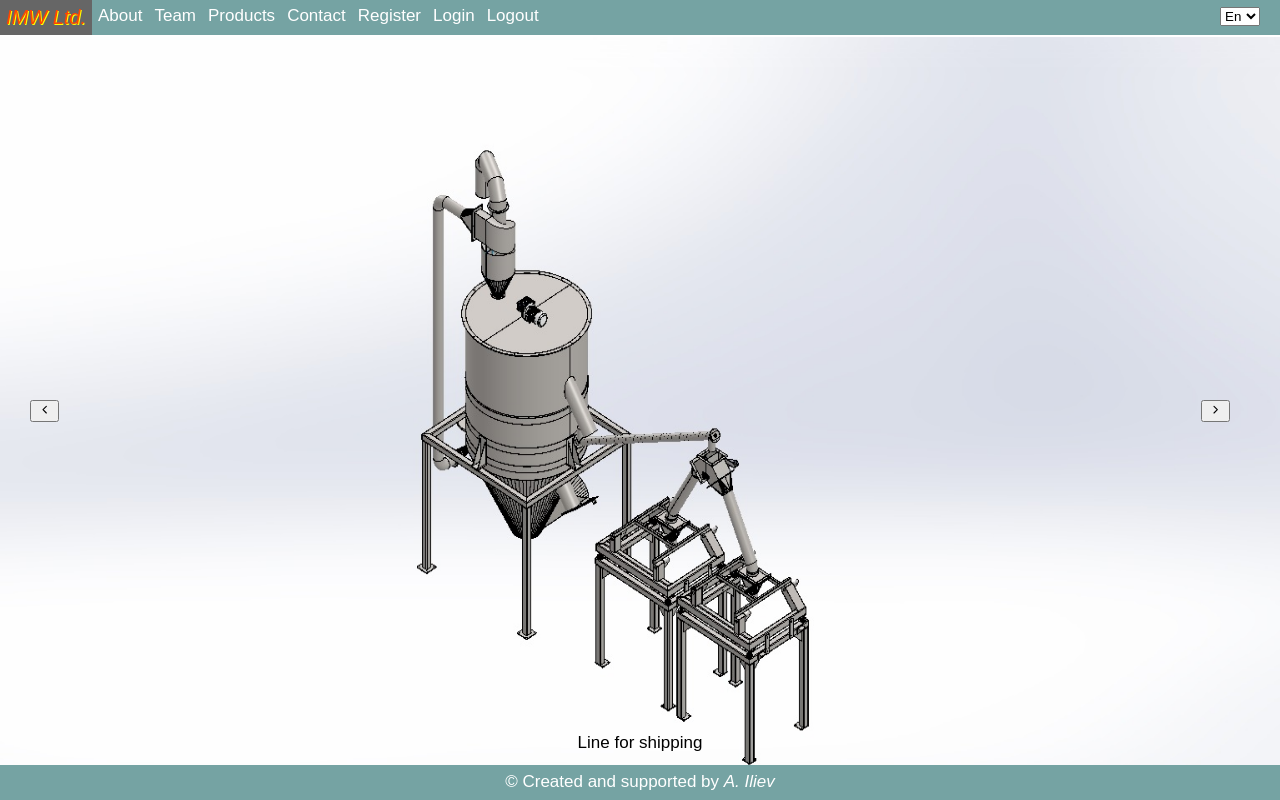
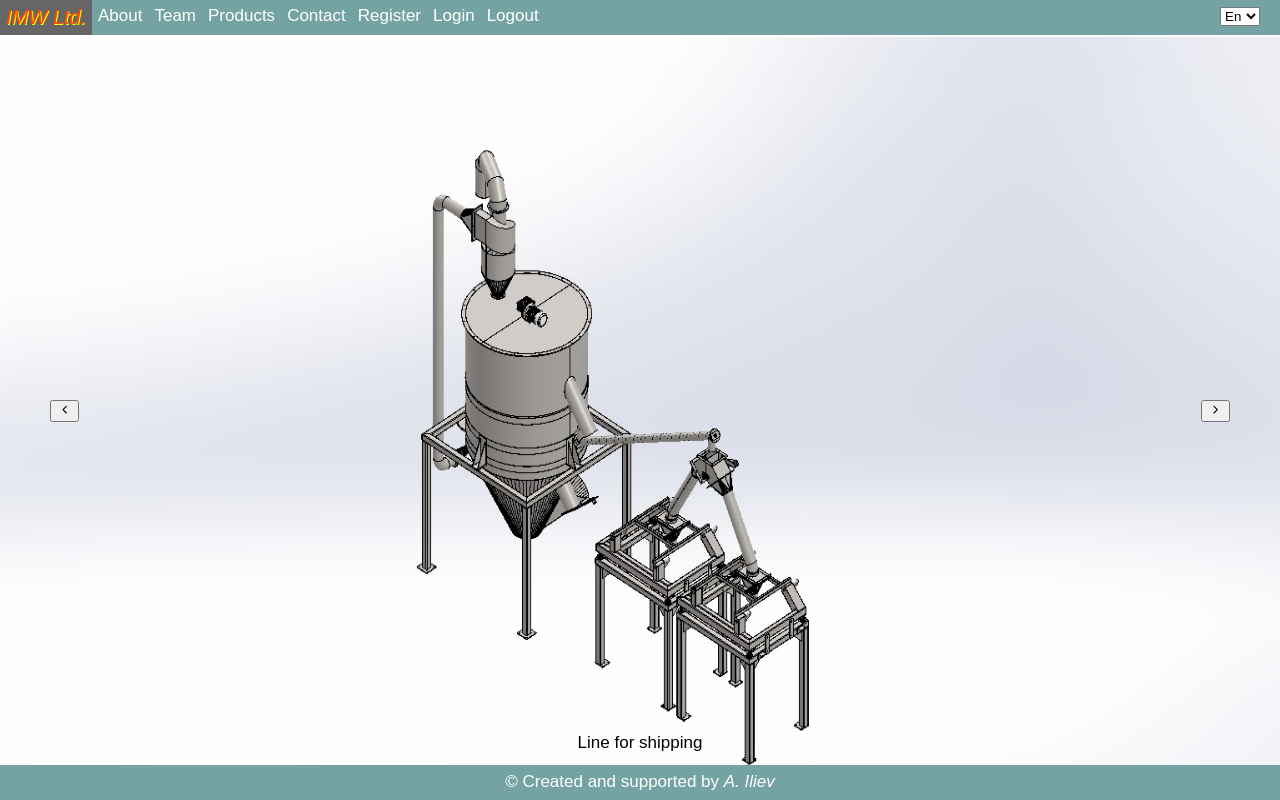
Before and after one commit to AleksandarIliev/IMW, a React (Create React App) app: page / in a window 1280 px wide. Built offline with nearby package versions, Linux system fonts and the light colour scheme.

Commit message:
Try to fix bug in css

```diff
--- a/src/Components/Home/Home.module.css
+++ b/src/Components/Home/Home.module.css
@@ -9,7 +9,7 @@
     position: fixed;
     float: left;
     top: 50%;
-    left: 30px;
+    left: 50px;
 }
 
 .next {
```
